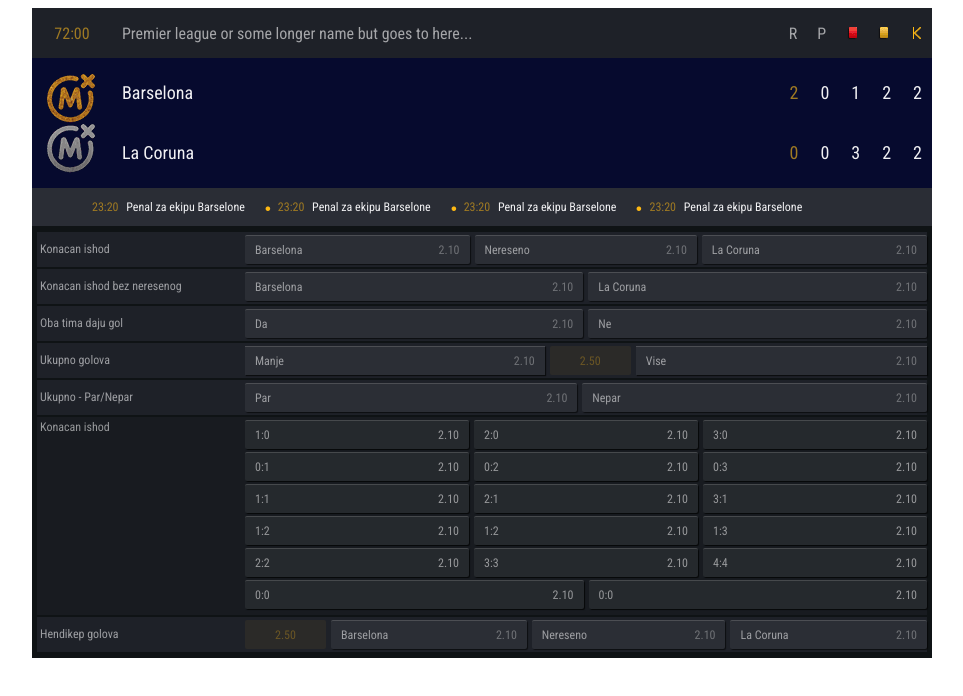
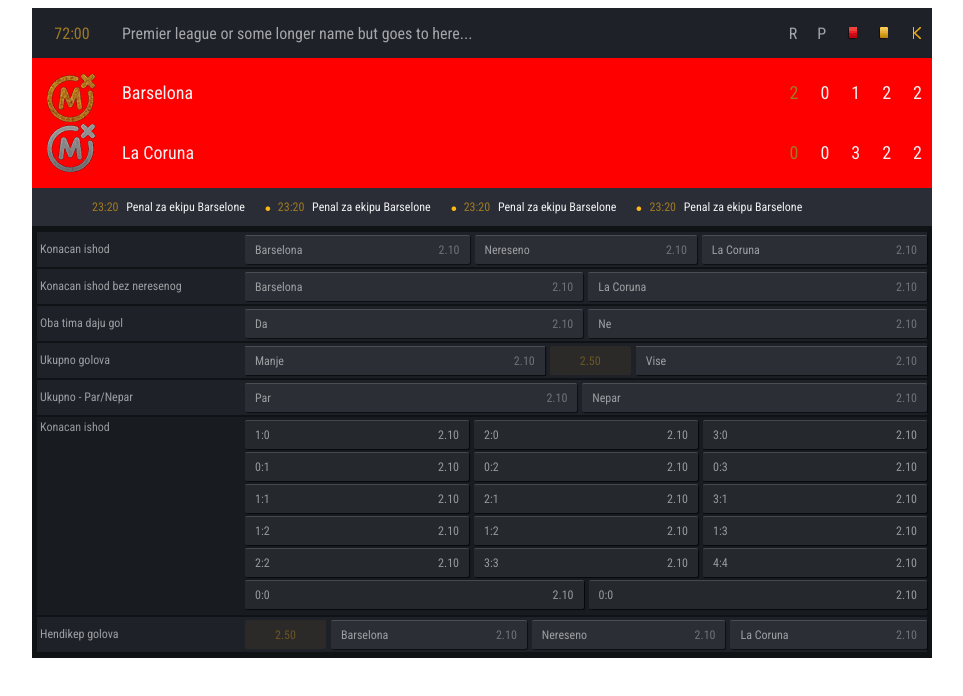
Before and after one commit to nemanjaandrijevic/pojedinacni_mec, a plain HTML site: page index.html in a window 1280 px wide. Shown: the whole page, without its empty margins (158-1121 px from the left). Drawn offline with Linux system fonts and the light colour scheme.

Commit message:
pozadina meca u crveno

```diff
--- a/mec.css
+++ b/mec.css
@@ -5,7 +5,7 @@
   flex-direction: row;
   height: 120px;
   padding: 5px 10px;
-  background-color: #060a2e;
+  background-color: red;
   color: #f1f1f3;
 }
 
```
